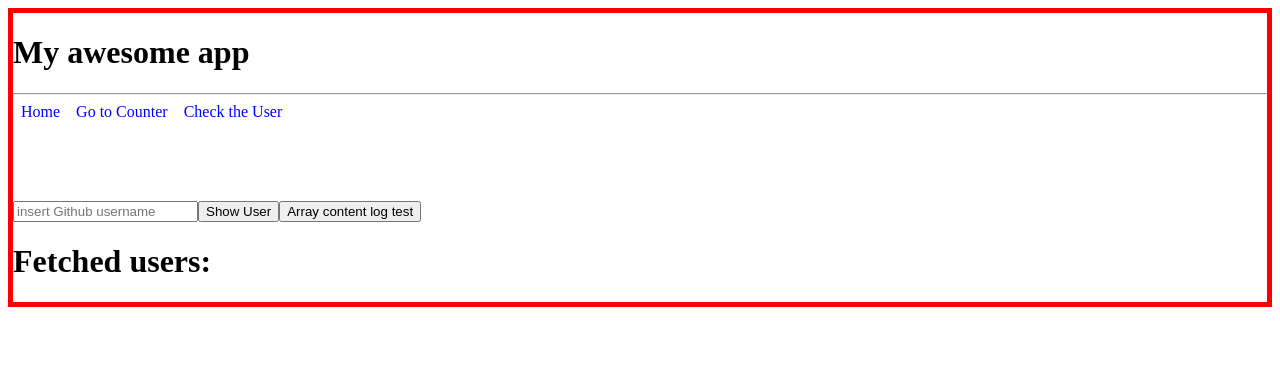
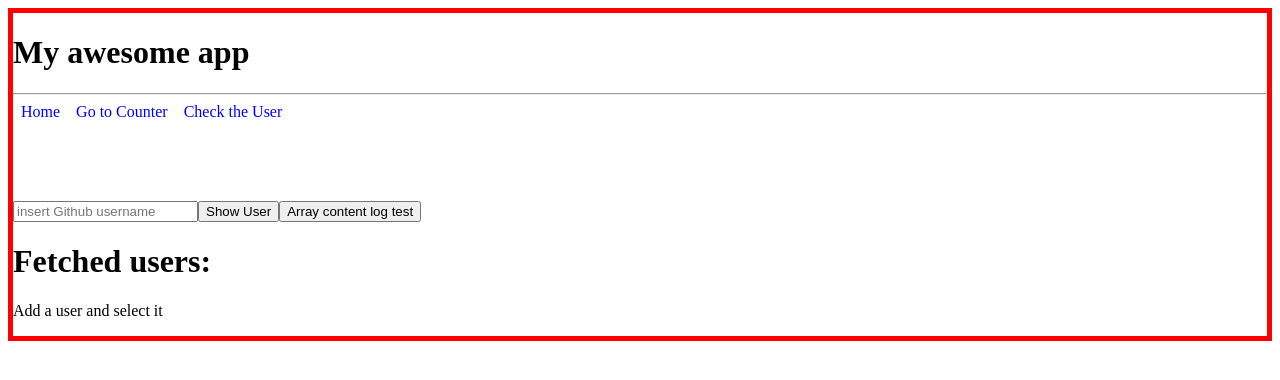
Before and after one commit to pincopops/react-exercises, a React (Create React App) app: page /users in a window 1280 px wide. Shown: the top 380 px of the page. Built offline with nearby package versions, Linux system fonts and the light colour scheme.

Commit message:
Completamento react-router-07.

```diff
--- a/src/App2.js
+++ b/src/App2.js
@@ -11,7 +11,8 @@ export function App2() {
             <Routes>
                 <Route path="/" element={<Welcome username="Elio" />} />
                 <Route path="counter" element={<Counter />} />
-                <Route path="users/" element={<GithubUserList />}>
+                <Route path="users" element={<GithubUserList />}>
+                    <Route index element={<p>Add a user and select it</p>} />
                     <Route path=":username" element={<ShowGithubUser />} />
                 </Route>
                 <Route path="*" element={<div><h1>Error 505: I've ever wanted to write that one 🤩 !</h1></div>}></Route>
--- a/src/GithubUserList.js
+++ b/src/GithubUserList.js
@@ -1,5 +1,5 @@
 import { useState } from "react"
-import { Link } from "react-router-dom"
+import { Link, Outlet } from "react-router-dom"
 
 export function GithubUserList() {
     const [array, setArray] = useState([])
@@ -35,6 +35,8 @@ export function GithubUserList() {
                      {array && array.map((username, index) => {
                         return (<Link to={`${username}`} key={username + index}>GithubUser: {username}</Link>)
                     })}
+
+                    <Outlet />
                 </div>
             </div>
         </div>
```
